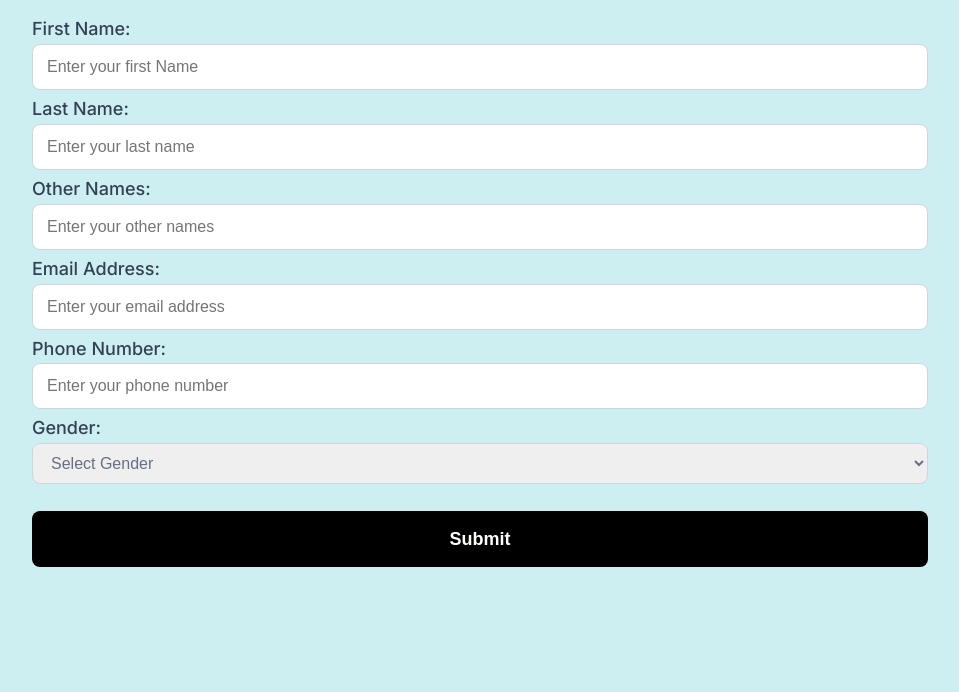
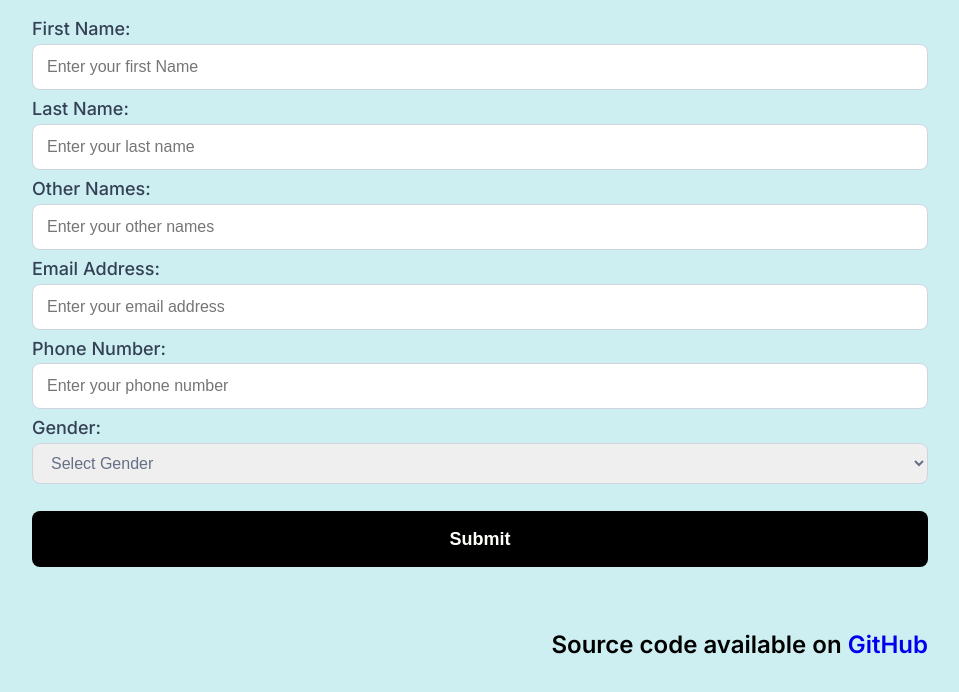
Before and after one commit to Chisquare7/form-validation-http-module, a plain HTML site: page public/index.html in a window 1280 px wide. Shown: the part 106-798 px from the top of the page, without its empty margins (160-1119 px from the left). Drawn offline with Linux system fonts and the light colour scheme.

Commit message:
Attached source code to the page

```diff
--- a/public/index.css
+++ b/public/index.css
@@ -42,6 +42,15 @@ body {
 	justify-content: center;
 	margin: 0 auto;
     height: 80vh;
+}
+
+.footerContainer {
+    text-align: right;
+}
+
+.footerText {
+    font-size: 1.5rem;
+    font-weight: 600;
 }
 
 .mainHeader {
--- a/public/index.html
+++ b/public/index.html
@@ -85,6 +85,10 @@
 			</div>
 		</div>
 
+		<footer class="overall footerContainer">
+			<p class="footerText">Source code available on <a href="https://github.com/Chisquare7/form-validation-http-module" target="_blank">GitHub</a></p>
+		</footer>
+
 		<script src="/public/index.js" type="module"></script>
 	</body>
 </html>
```
